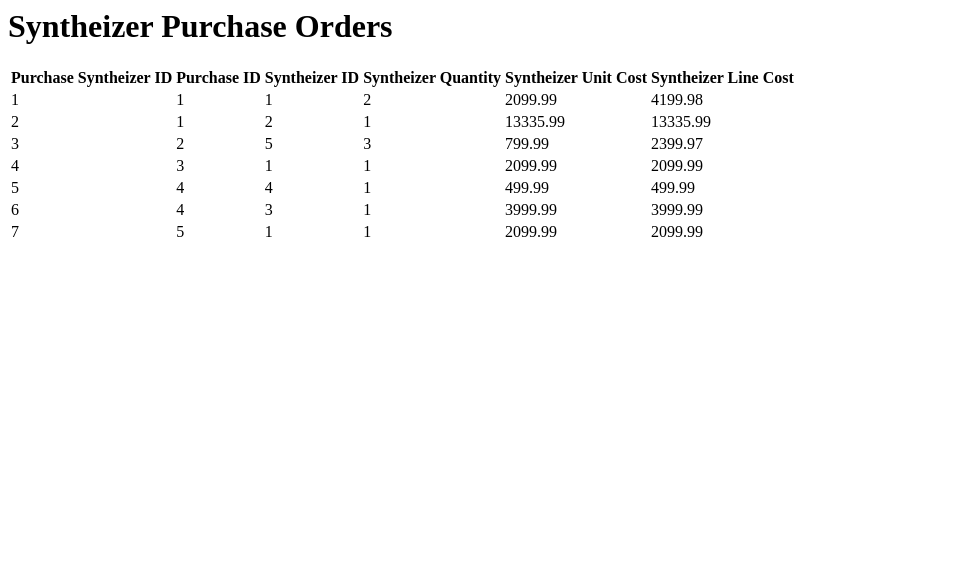
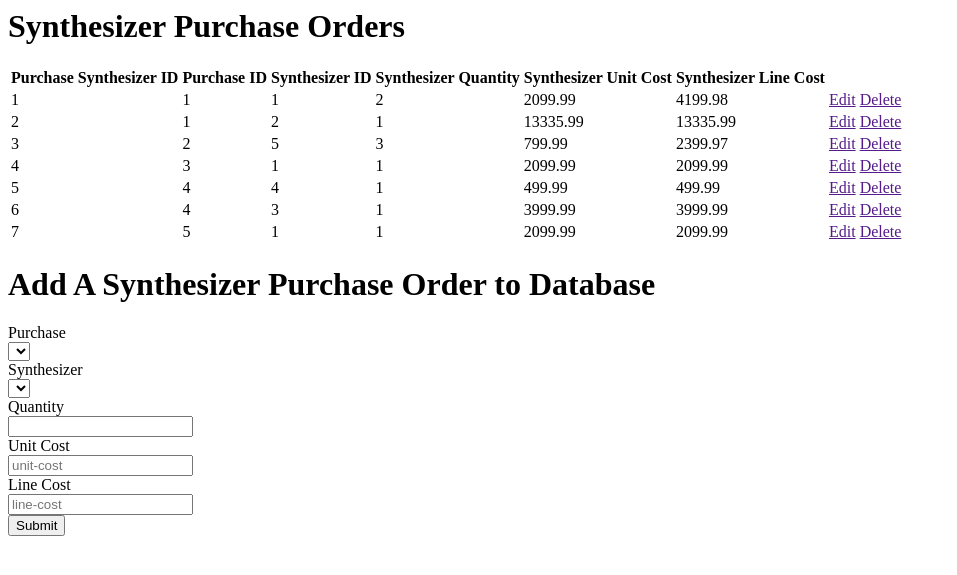
Before and after one commit to jscervantes/cs340-Portfolio-Project, a Flask app: page /purchasesynthesizer in a window 1280 px wide. Shown: the top 575 px of the page, without its empty margins (0-957 px from the left). Run offline with Flask 3, Linux system fonts and the light colour scheme; lists and menus that the app fills with data are empty; some libraries are stand-ins or nearby versions.

Commit message:
Add form + edit/delete buttons to Synthesizer Purchase Orders

```diff
--- a/templates/ordersynthesizer.j2
+++ b/templates/ordersynthesizer.j2
@@ -1,6 +1,6 @@
 <html>
 <head>
-    <title>Ciani Synths | Syntheizer Customer Orders</title>
+    <title>Ciani Synths | Synthesizer Customer Orders</title>
 </head>
 <body>
     <h1>Synthesizer Customer Orders</h1>
@@ -91,6 +91,7 @@
         <td>1</td>
         <td>1</td>
         <td>2999.99</td>
+        <td>2999.99</td>
         <td>
             <a href="">Edit</a>
             <a href="">Delete</a>
@@ -125,6 +126,7 @@
                placeholder="unit-price"
                value="{{ request.form['unit-price'] }}"
                min="0"
+               max="10"
                required>
         <br>
         <label for="line-price">Line Price</label>
@@ -135,6 +137,7 @@
                placeholder="line-price"
                value="{{ request.form['line-price'] }}"
                min="0"
+               max="10"
                required>
         <br>
         <button type="submit">Submit</button>
--- a/templates/purchasesynthesizer.j2
+++ b/templates/purchasesynthesizer.j2
@@ -1,17 +1,17 @@
 <html>
 <head>
-    <title>Ciani Synths | Syntheizer Purchase Orders</title>
+    <title>Ciani Synths | Synthesizer Purchase Orders</title>
 </head>
 <body>
-    <h1>Syntheizer Purchase Orders</h1>
+    <h1>Synthesizer Purchase Orders</h1>
     <table>
     <tr>
-        <th>Purchase Syntheizer ID</th>
+        <th>Purchase Synthesizer ID</th>
         <th>Purchase ID</th>
-        <th>Syntheizer ID</th>
-        <th>Syntheizer Quantity</th>
-        <th>Syntheizer Unit Cost</th>
-        <th>Syntheizer Line Cost</th>
+        <th>Synthesizer ID</th>
+        <th>Synthesizer Quantity</th>
+        <th>Synthesizer Unit Cost</th>
+        <th>Synthesizer Line Cost</th>
     </tr>
     <tr>
         <td>1</td>
@@ -20,6 +20,10 @@
         <td>2</td>
         <td>2099.99</td>
         <td>4199.98</td>
+        <td>
+            <a href="">Edit</a>
+            <a href="">Delete</a>
+        </td>
     </tr>
     <tr>
         <td>2</td>
@@ -28,6 +32,10 @@
         <td>1</td>
         <td>13335.99</td>
         <td>13335.99</td>
+        <td>
+            <a href="">Edit</a>
+            <a href="">Delete</a>
+        </td>
     </tr>
     <tr>
         <td>3</td>
@@ -36,6 +44,10 @@
         <td>3</td>
         <td>799.99</td>
         <td>2399.97</td>
+        <td>
+            <a href="">Edit</a>
+            <a href="">Delete</a>
+        </td>
     </tr>
     <tr>
         <td>4</td>
@@ -44,6 +56,10 @@
         <td>1</td>
         <td>2099.99</td>
         <td>2099.99</td>
+        <td>
+            <a href="">Edit</a>
+            <a href="">Delete</a>
+        </td>
     </tr>
     <tr>
         <td>5</td>
@@ -52,6 +68,10 @@
         <td>1</td>
         <td>499.99</td>
         <td>499.99</td>
+        <td>
+            <a href="">Edit</a>
+            <a href="">Delete</a>
+        </td>
     </tr>
     <tr>
         <td>6</td>
@@ -60,6 +80,10 @@
         <td>1</td>
         <td>3999.99</td>
         <td>3999.99</td>
+        <td>
+            <a href="">Edit</a>
+            <a href="">Delete</a>
+        </td>
     </tr>
     <tr>
         <td>7</td>
@@ -68,7 +92,55 @@
         <td>1</td>
         <td>2099.99</td>
         <td>2099.99</td>
+        <td>
+            <a href="">Edit</a>
+            <a href="">Delete</a>
+        </td>
     </tr>
     </table>
+
+    <h1>{% block purchases %} Add A Synthesizer Purchase Order to Database {% endblock %}</h1>
+    <form method="post">
+        <label for="purchaseID">Purchase</label>
+        <br>
+        <select id="purchaseID" name="purchaseID">
+        </select>
+        <br>
+        <label for="synthesizerID">Synthesizer</label>
+        <br>
+        <select id="synthesizerID" name="synthesizerID">
+        </select>
+        <br>
+        <label for="quantity">Quantity</label>
+        <br>
+        <input type="number"
+               id="quantity"
+               name="quantity"
+               required>
+        <br>
+        <label for="unit-cost">Unit Cost</label>
+        <br>
+        <input type="text"
+               id="unit-cost"
+               name="unit-cost"
+               placeholder="unit-cost"
+               value="{{ request.form['unit-cost'] }}"
+               min="0"
+               max="10"
+               required>
+        <br>
+        <label for="line-price">Line Cost</label>
+        <br>
+        <input type="text"
+               id="line-cost"
+               name="line-cost"
+               placeholder="line-cost"
+               value="{{ request.form['line-cost'] }}"
+               min="0"
+               max="10"
+               required>
+        <br>
+        <button type="submit">Submit</button>
+    </form>
 </body>
 </html>
```
